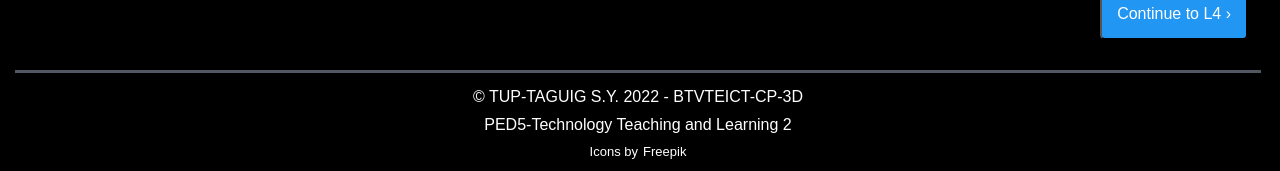
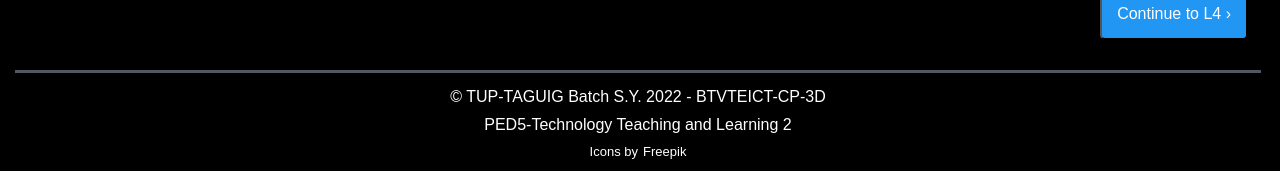
Before and after one commit to Julian-Guban/chapter4_module, a React (Create React App) app: page /l3 in a window 1280 px wide. Shown: the part 8966-9137 px from the top of the page. Built offline with nearby package versions, Linux system fonts and the light colour scheme.

Commit message:
footer batch

```diff
--- a/src/Parts/footer.js
+++ b/src/Parts/footer.js
@@ -3,7 +3,7 @@ import React from "react";
 function footer() {
   return (
     <div className="footer">
-      &copy; TUP-TAGUIG S.Y. 2022 - BTVTEICT-CP-3D
+      &copy; TUP-TAGUIG Batch S.Y. 2022 - BTVTEICT-CP-3D
       <p style={{ padding: "10px" }}>PED5-Technology Teaching and Learning 2</p>
       <p className="flex-center" style={{ fontSize: "13px" }}>
         Icons by{" "}
```
